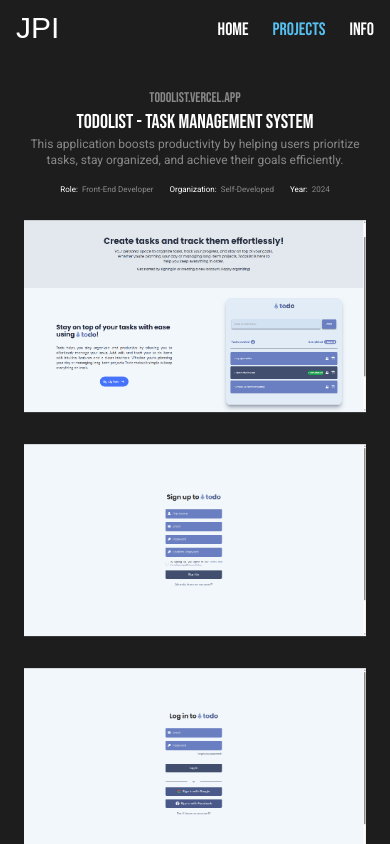
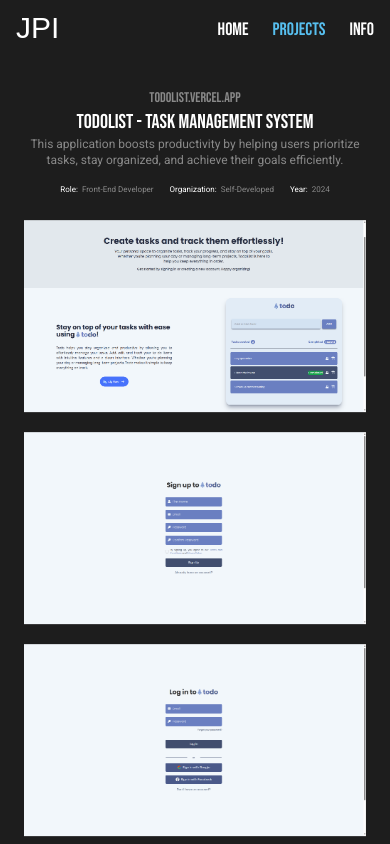
Before and after one commit to xjohnpatrick/portfolio, a Next.js app: page /projects/0 in a window 390 px wide. Shown: the top 844 px of the page. Built offline with nearby package versions, Linux system fonts and the light colour scheme; a web font is replaced by a local one.

Commit message:
07.11.24.0203

```diff
--- a/app/projects/[id]/page.tsx
+++ b/app/projects/[id]/page.tsx
@@ -63,7 +63,7 @@
         </div>
       )}
 
-      <div className="flex flex-wrap justify-center gap-4 w-full">
+      <div className="flex flex-wrap justify-center gap-1 sm:gap-4 w-full">
         {project.img.map((image, index) => (
           <div
             key={index}
```
